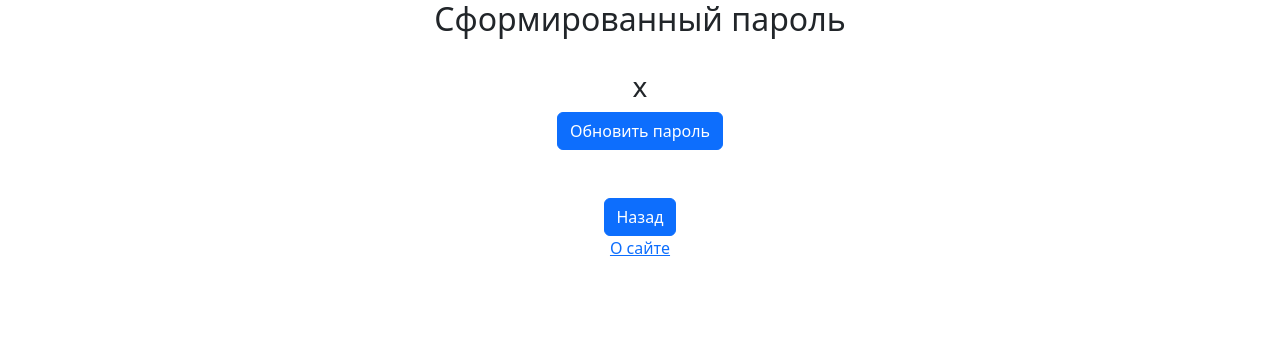
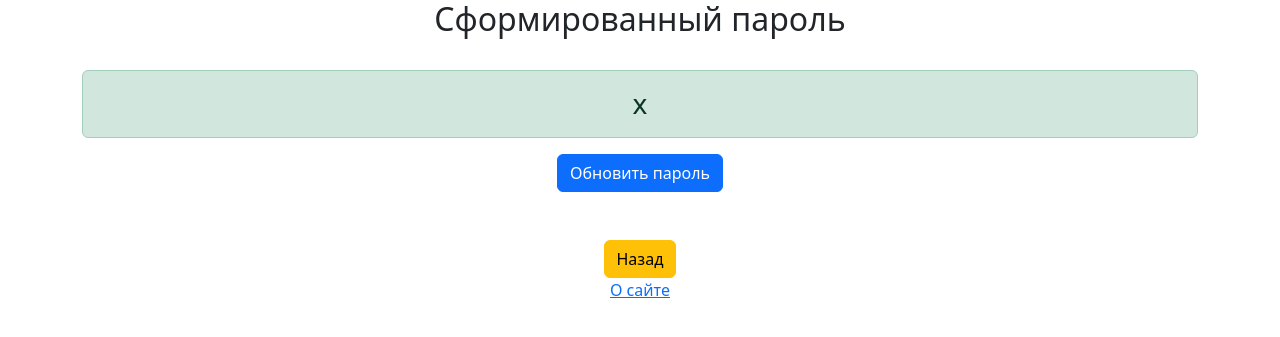
Before and after one commit to hodakoov/generate_password, a Django app: template generator/templates/generator/password.html in a window 1280 px wide. Shown: the top 337 px of the page. Run offline with Django 3.2, Linux system fonts and the light colour scheme; the template is opened without the code that fills it: most values are stand-ins (such as "Sample title", 1, 10 or a date in 2020).

Commit message:
красоту навел v2

```diff
--- a/generator/templates/generator/password.html
+++ b/generator/templates/generator/password.html
@@ -6,12 +6,12 @@
     <form action="{% url 'password' %}">
         <h2> Сформированный пароль </h2>
         <br>
-        <h3> {{ password }}</h3>
+        <h3 class="alert alert-success"> {{ password }}</h3>
         <input type="button" value="Обновить пароль" onclick="location.reload()" class="btn btn-primary">
     </form>
 <br>
     <form action="{% url 'home' %}">
         <br>
-        <input type = "submit" value = "Назад" class="btn btn-primary">
+        <input type = "submit" value = "Назад" class="btn btn-warning">
     </form>
 {% endblock %}
```
